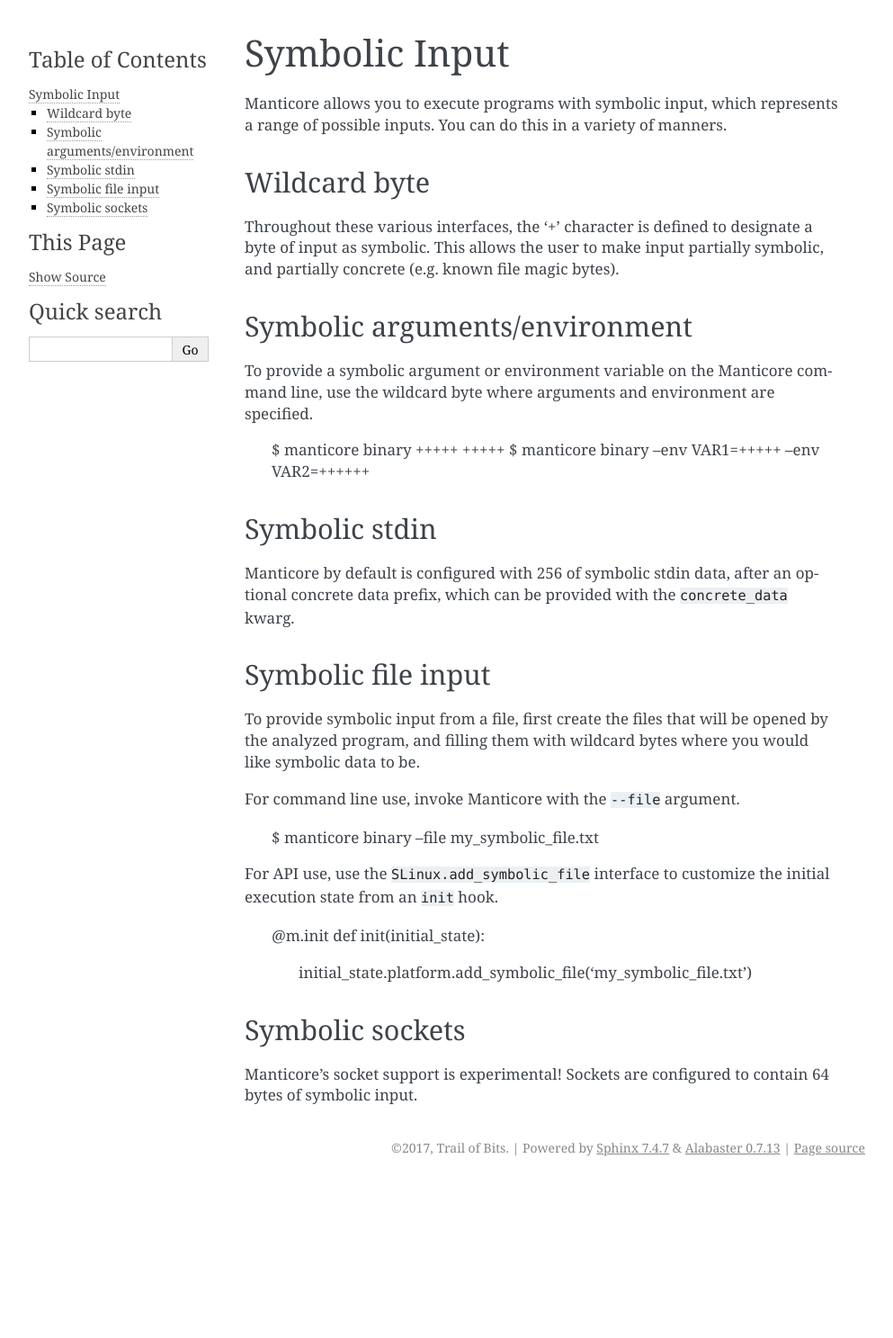
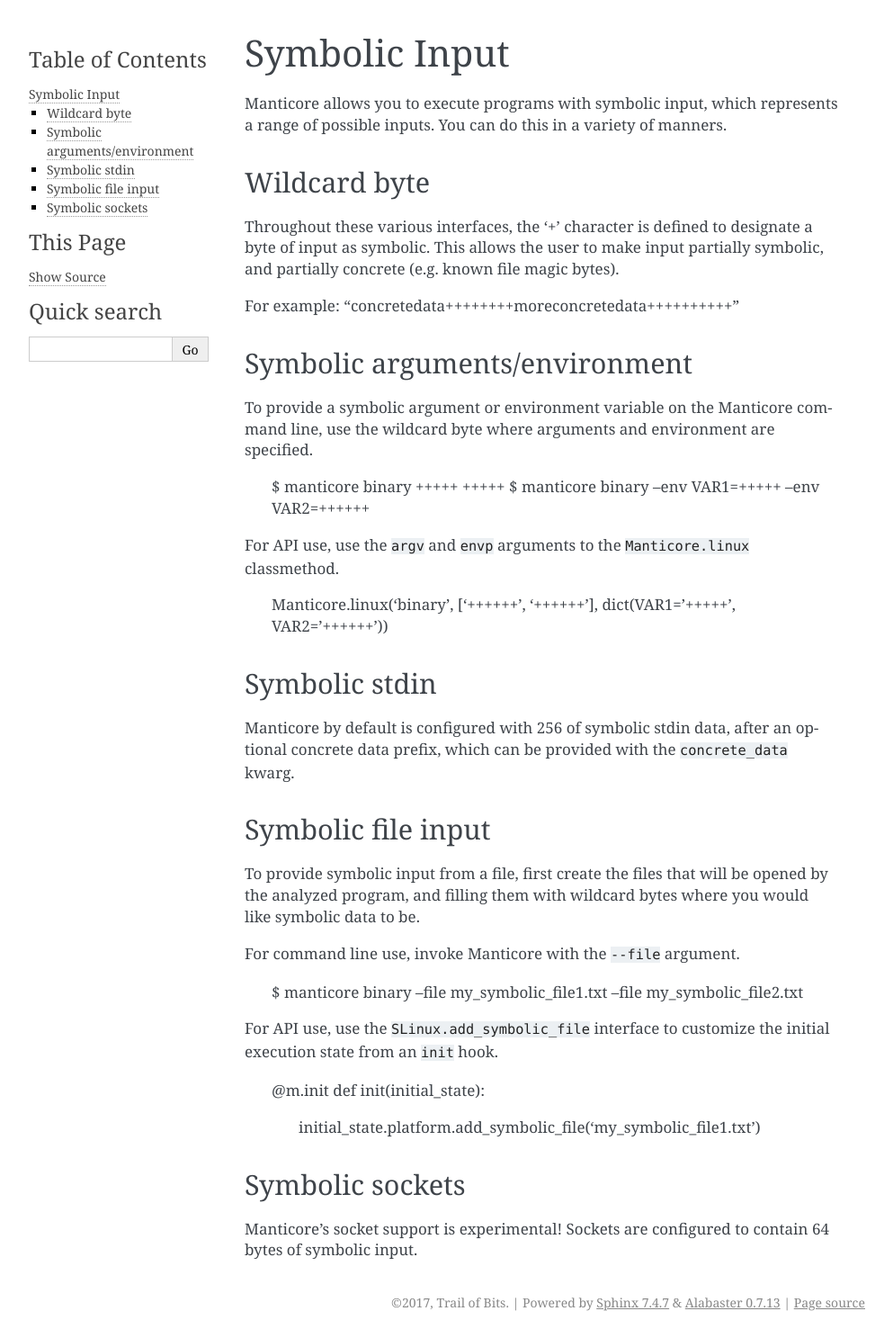
Before and after one commit to trailofbits/manticore, a Sphinx documentation site: the page built from docs/syminput.rst, in a window 1280 px wide. Shown: the whole page at 90% size, without its empty margins (148-1141 px from the left). Built offline with Sphinx 7.4.7, drawn with Linux system fonts in a browser that asks for light colours; before the commit the page ends 1315 px from its top, so only the background shows below that.

Commit message:
Better docs

```diff
--- a/docs/syminput.rst
+++ b/docs/syminput.rst
@@ -11,6 +11,8 @@
 of input as symbolic. This allows the user to make input partially symbolic, and partially
 concrete (e.g. known file magic bytes).
 
+For example: "concretedata++++++++moreconcretedata++++++++++"
+
 Symbolic arguments/environment
 ------------------------------
 
@@ -20,6 +22,9 @@
     $ manticore binary +++++ +++++
     $ manticore binary --env VAR1=+++++ --env VAR2=++++++
 
+For API use, use the ``argv`` and ``envp`` arguments to the ``Manticore.linux`` classmethod.
+
+    Manticore.linux('binary', ['++++++', '++++++'], dict(VAR1='+++++', VAR2='++++++'))
 
 Symbolic stdin
 --------------
@@ -36,14 +41,14 @@
 
 For command line use, invoke Manticore with the ``--file`` argument.
 
-    $ manticore binary --file my_symbolic_file.txt
+    $ manticore binary --file my_symbolic_file1.txt --file my_symbolic_file2.txt
 
 For API use, use the ``SLinux.add_symbolic_file`` interface to customize the initial
 execution state from an ``init`` hook.
 
     @m.init
     def init(initial_state):
-        initial_state.platform.add_symbolic_file('my_symbolic_file.txt')
+        initial_state.platform.add_symbolic_file('my_symbolic_file1.txt')
 
 
 Symbolic sockets
```
